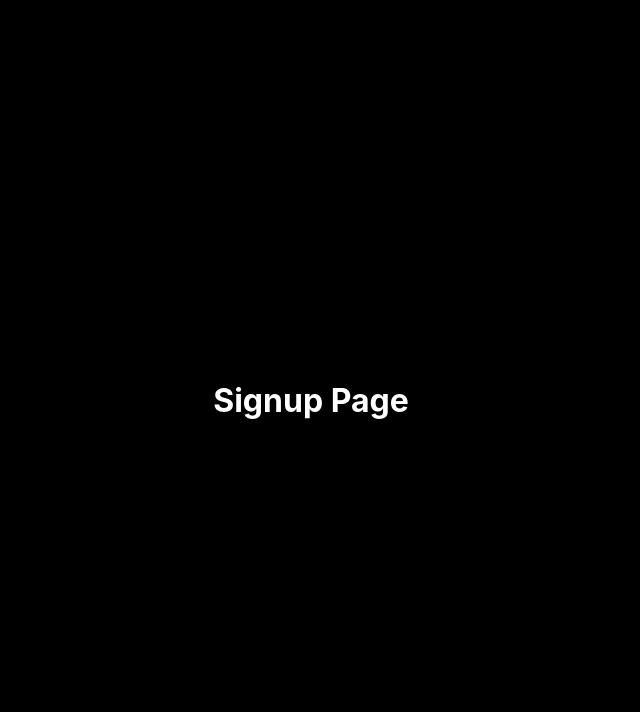
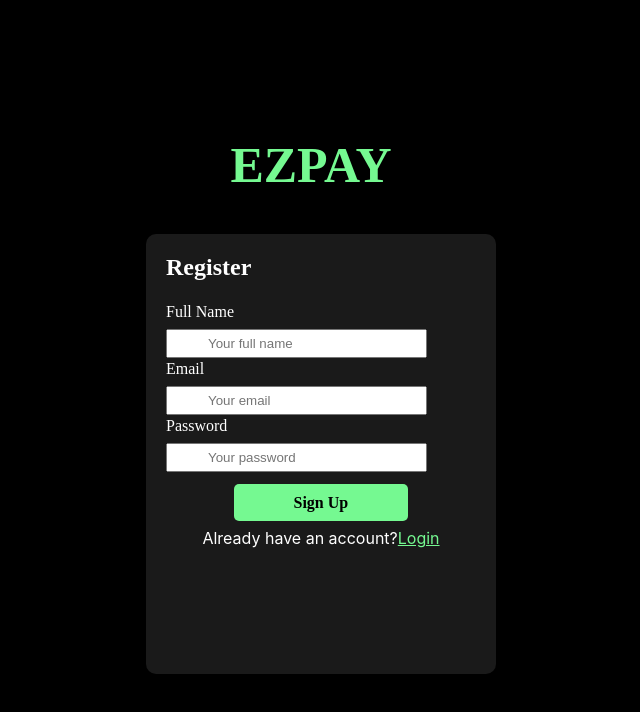
Before and after one commit to dwiwidianto/fe-ezpay, a React (Create React App) app: page /register in a window 1280 px wide. Shown: the top 712 px of the page, without its empty margins (329-969 px from the left). Built offline with nearby package versions, Linux system fonts and the light colour scheme.

Commit message:
update signup

```diff
--- a/src/pages/login/index.js
+++ b/src/pages/login/index.js
@@ -9,40 +9,35 @@ export default function Login() {
       <Container className={style.card}>
         <FloatingLabel>
           <Form>
-            <h3 style={{ textAlign: "center" }}>Sign In</h3>
+            <h2 className={style.signin}>Login</h2>
             <div className="form-group">
-              <label>Email address</label>
+              <label className={style.label}>Email</label>
               <br />
-              <input type="email" className="form-control" placeholder="Enter email" />
+              <input type="email" className={style.form}  placeholder="Your email" />
             </div>
-
             <div className="form-group">
-              <label>Password</label>
+              <label className={style.label}>Password</label>
               <br />
-              <input type="password" className="form-control" placeholder="Enter password" />
+              <input type="password" className={style.form} placeholder="Your password" />
             </div>
-
             <div className="form-group">
-              <div className="custom-control custom-checkbox">
+              <div className="custom-control custom-checkbox" style={{marginLeft:"180px", marginTop:"8px", marginBottom:"8px"}}>
                 <input type="checkbox" className="custom-control-input" id="customCheck1" />
-                <label className="custom-control-label" htmlFor="customCheck1">
+                <label className="custom-control-label" htmlFor="customCheck1" >
                   Remember me
                 </label>
               </div>
             </div>
             <div class="col-md-12 text-center">
-              <Button type="submit" className="btn btn-primary btn-block" variant="warning" style={{ fontFamily: "Roboto Slab", fontWeight: "bold" }}>
+              <Button type="submit" href="/" className={style.button}>
                 Login
               </Button>
-              <hr />
-            </div>
+            </div><br/><hr />
             <p className="forgot-password text-right" style={{ textAlign: "center" }}>
               Didn't have any account?
               <br />
-              <Button className="btn btn-warning btn-block">
-                <a href="/signup" classname={style.button}>
+              <Button href="/register" style={{color:"#75F991"}}>
                   Sign Up
-                </a>
               </Button>
             </p>
           </Form>
--- a/src/pages/login/login.module.css
+++ b/src/pages/login/login.module.css
@@ -1,7 +1,7 @@
 .login {
     text-align: center;
     color: #75F991;
-    margin-top: 30px;
+    margin-top: 10px;
     font-family: ProductSans;
     font-weight: bold;
     font-size: 50px;
@@ -10,16 +10,41 @@
 
 .card{
     background-color: #1A1A1A;
-    width: 400px;
-    height: 450px;
-    margin-top: 40px;
-    border-radius: 20px;
+    width: 350px;
+    height: 420px;
+    margin-top: 20px;
+    margin-left: 20px;
+    border-radius: 10px;
     justify-content: center;
+}
+
+.signin{
+    text-align: left;
+    font-family: ProductSans;
+    margin-left: 20px;
+}
+
+.label{
+    text-align: left;
+    font-family: ProductSans;
+    margin-left: 20px;
+}
+
+.form{
+    margin-left: 20px;
+    padding:5px 40px;
+    margin-top: 8px;
 }
 
 .button {
     text-decoration: None;
     color: black;
-    font-family: Roboto Slab;
+    font-family: ProductSans;
     font-weight: bold;
+    background-color: #75F991;
+    padding: 10px 60px;
+    margin-left: 28%;
+    margin-top: 40px;
+    margin-bottom: 10px;
+    border-radius: 5px;
 }
--- a/src/pages/signup/index.js
+++ b/src/pages/signup/index.js
@@ -1,9 +1,44 @@
-import React from 'react'
+import React from "react";
+import { FloatingLabel, Form, Button, Container } from "react-bootstrap";
+import style from "./signup.module.css";
 
 export default function Signup() {
-    return (
-        <div>
-            <h1>Signup Page</h1>
-        </div>
-    )
+  return (
+    <>
+      <div className={style.login}>EZPAY</div>
+      <Container className={style.card}>
+        <FloatingLabel>
+          <Form>
+            <h2 className={style.signin}>Register</h2>
+            <div className="form-group">
+              <label className={style.label}>Full Name</label>
+              <br />
+              <input type="text" className={style.form}  placeholder="Your full name" />
+            </div>
+            <div className="form-group">
+              <label className={style.label}>Email</label>
+              <br />
+              <input type="email" className={style.form}  placeholder="Your email" />
+            </div>
+            <div className="form-group">
+              <label className={style.label}>Password</label>
+              <br />
+              <input type="password" className={style.form} placeholder="Your password" />
+            </div><br/>
+            <div class="col-md-12 text-center">
+              <Button type="submit" href="/" className={style.button}>
+                Sign Up
+              </Button>
+            </div>
+            <p className="forgot-password text-right" style={{ textAlign: "center" }}>
+              Already have an account?
+              <Button href="/login" style={{color:"#75F991"}}>
+                  Login
+              </Button>
+            </p>
+          </Form>
+        </FloatingLabel>
+      </Container>
+    </>
+  );
 }
--- a/src/pages/signup/signup.module.css
+++ b/src/pages/signup/signup.module.css
@@ -0,0 +1,51 @@
+.login {
+    text-align: center;
+    color: #75F991;
+    margin-top: 10px;
+    font-family: ProductSans;
+    font-weight: bold;
+    font-size: 50px;
+    margin-bottom: 20px;
+}
+
+.card{
+    background-color: #1A1A1A;
+    width: 350px;
+    height: 440px;
+    margin-top: 20px;
+    margin-left: 20px;
+    border-radius: 10px;
+    justify-content: center;
+}
+
+.signin{
+    text-align: left;
+    font-family: ProductSans;
+    margin-left: 20px;
+}
+
+.label{
+    text-align: left;
+    font-family: ProductSans;
+    margin-left: 20px;
+}
+
+.form{
+    margin-left: 20px;
+    padding-left: 0%;
+    padding:5px 40px;
+    margin-top: 8px;
+}
+
+.button {
+    text-decoration: None;
+    color: black;
+    font-family: ProductSans;
+    font-weight: bold;
+    background-color: #75F991;
+    padding: 10px 60px;
+    margin-left: 25%;
+    margin-top: 70px;
+    margin-bottom: 10px;
+    border-radius: 5px;
+}
```
